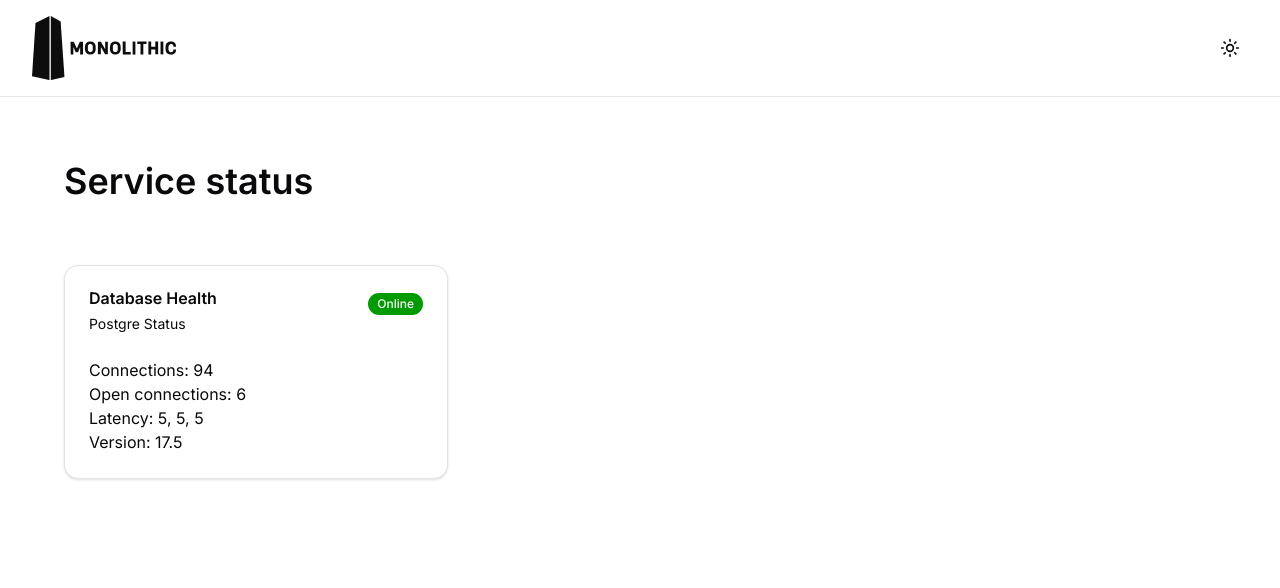
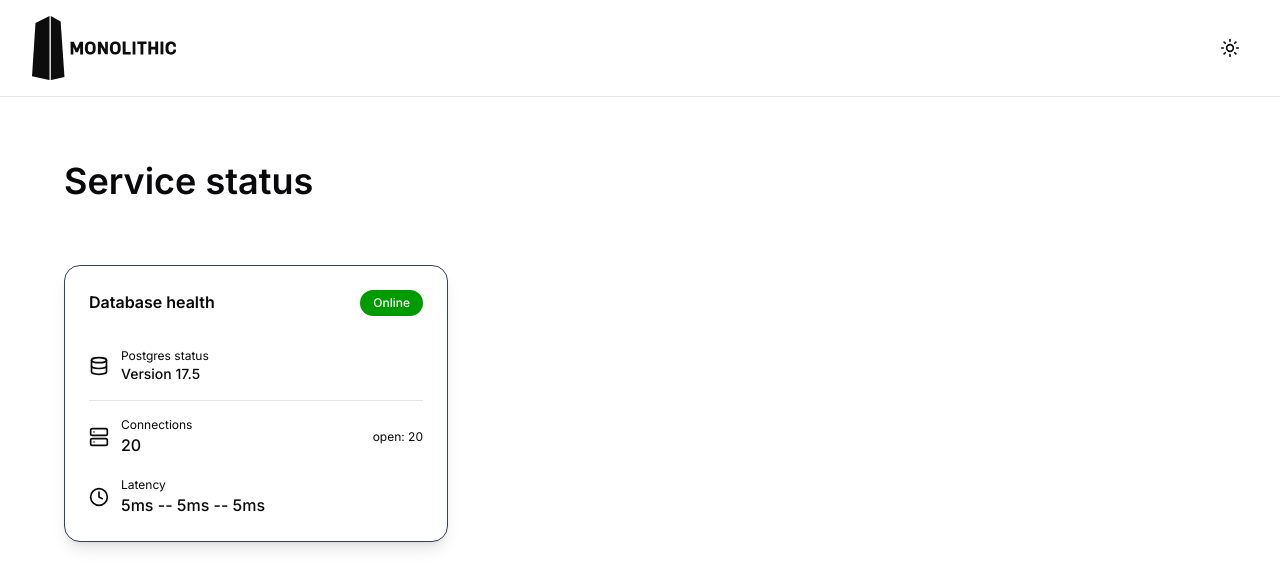
Before and after one commit to MonolithicIO/monolithic-website, a Next.js app: page /status in a window 1280 px wide. Shown: the top 588 px of the page. Built offline with nearby package versions, Linux system fonts and the light colour scheme.

Commit message:
feat: design new card

```diff
--- a/src/app/status/components/status_card.component.tsx
+++ b/src/app/status/components/service_status_card.component.tsx
@@ -2,68 +2,80 @@ import React from "react";
 import { Card, CardHeader, CardTitle, CardContent } from "@core/components/ui/card";
 import { Badge } from "@core/components/ui/badge";
 import { Separator } from "@core/components/ui/separator";
-import { Tooltip, TooltipTrigger, TooltipContent } from "@core/components/ui/tooltip";
-import { Server, Database, Clock, Info } from "lucide-react";
+// import { Tooltip, TooltipTrigger, TooltipContent } from "@core/components/ui/tooltip";
+import { LucideIcon } from "lucide-react";
 
-export interface DatabaseHealthModel {
-  isOnline: boolean;
-  connectionsAvailable: string;
-  openConnections: string;
-  latency: string[];
-  version?: string;
+export interface ServiceStatus {
+  title: string;
+  status: "online" | "offline";
+  header: { title: string; description: string; value: string; icon: LucideIcon };
+  content: {
+    icon: LucideIcon;
+    title: string;
+    value: string;
+    trailing:
+      | {
+          label: string;
+          value: string;
+        }
+      | undefined;
+  }[];
 }
 
-// Allow the `data` prop to be optional and provide sensible defaults so the
-// component doesn't crash when `data` is undefined (common during initial
-// render or if parent forgot to pass it).
 type Props = {
-  data?: Partial<DatabaseHealthModel> | null;
-  /** Optional loading state to show placeholders */
-  loading?: boolean;
+  data: ServiceStatus;
 };
 
-const DEFAULT_DATA: DatabaseHealthModel = {
-  isOnline: false,
-  connectionsAvailable: "—",
-  openConnections: "—",
-  latency: [],
-  version: undefined,
-};
-
-export default function DatabaseHealthCard({ data, loading = false }: Props) {
-  // merge provided data with defaults to avoid accessing properties on undefined
-  const merged: DatabaseHealthModel = { ...DEFAULT_DATA, ...(data ?? {}) } as DatabaseHealthModel;
-
-  // compute status color based on real data
-  const statusColor = merged.isOnline ? "bg-green-600/90 text-white" : "bg-red-600/90 text-white";
+export default function ServiceStatusCard({ data }: Props) {
+  const statusBadge = data.status === "online" ? "positive" : "destructive";
 
   return (
     <Card className="w-full max-w-sm rounded-2xl shadow-lg border border-gray-700">
-      <CardHeader className="flex items-start justify-between gap-4">
+      <CardHeader className="flex items-start justify-between">
         <div>
-          <CardTitle className="text-sm md:text-base">Database Health</CardTitle>
+          <CardTitle className="text-sm md:text-base">{data.title}</CardTitle>
         </div>
 
         <div className="flex items-center gap-2">
-          <Badge className={`px-3 py-1 rounded-full font-medium ${statusColor}`}>
-            {loading ? "Loading..." : merged.isOnline ? "Online" : "Offline"}
+          <Badge className={`px-3 py-1 rounded-full font-medium`} variant={statusBadge}>
+            {data.status === "online" ? "Online" : "Offline"}
           </Badge>
         </div>
       </CardHeader>
 
-      <CardContent className="pt-2">
+      <CardContent className="pt-2 ">
         <div className="flex items-center gap-3 mb-3 text-sm text-muted-foreground">
-          <Database className="w-4 h-4 opacity-80" />
+          <data.header.icon className="w-5 h-5" />
           <div className="flex flex-col">
-            <span className="text-xs">Postgre Status</span>
-            <span className="text-sm font-medium">Version {loading ? "..." : (merged.version ?? "—")}</span>
+            <span className="text-xs">{data.header.title}</span>
+            <span className="text-sm font-medium">
+              {data.header.description} {data.header.value}
+            </span>
           </div>
         </div>
 
-        <Separator className="my-2" />
+        <Separator className="my-2 my-4" />
 
-        <ul className="space-y-3">
-          <li className="flex items-center justify-between">
+        <ul className="space-y-5">
+          {data.content.map(item => (
+            <li key={item.title} className="flex items-center justify-between">
+              <div className="flex items-center gap-3">
+                <item.icon className="w-5 h-5" />
+                <div>
+                  <p className="text-xs text-muted-foreground">{item.title}</p>
+                  <p className="font-medium">{item.value}</p>
+                </div>
+              </div>
+
+              {item.trailing && (
+                <div className="text-xs text-muted-foreground">
+                  {item.trailing.label}: {item.trailing.value}
+                </div>
+              )}
+            </li>
+          ))}
+
+          {/* <li className="flex items-center justify-between">
             <div className="flex items-center gap-3">
               <Server className="w-4 h-4 opacity-80" />
               <div>
@@ -112,12 +124,8 @@ export default function DatabaseHealthCard({ data, loading = false }: Props) {
                 <p className="text-xs">Connections include pooled + active. Latency shows recent samples.</p>
               </TooltipContent>
             </Tooltip>
-          </li>
+          </li> */}
         </ul>
-
-        <div className="mt-4 flex items-center justify-end">
-          <button className="text-xs px-3 py-1 rounded-lg border border-gray-700">Refresh</button>
-        </div>
       </CardContent>
     </Card>
   );
--- a/src/app/status/page.tsx
+++ b/src/app/status/page.tsx
@@ -1,28 +1,41 @@
-import { Badge } from "@core/components/ui/badge";
-import { Card, CardAction, CardContent, CardDescription, CardHeader, CardTitle } from "@core/components/ui/card";
+import ServiceStatusCard from "./components/service_status_card.component";
+import { Clock, Database, Server } from "lucide-react";
 
 export default function Page() {
   return (
     <>
       <main className="flex min-h-screen flex-col items-start p-16 gap-16">
         <h1 className="text-4xl font-semibold">Service status</h1>
-        <section className="flex flex-wrap w-full flex-row gap-16 justify-start">
-          <Card className="w-full sm:w-64 md:w-80 lg:w-96">
-            <CardHeader>
-              <CardTitle>Database Health</CardTitle>
-              <CardDescription>Postgre Status</CardDescription>
-              <CardAction>
-                <Badge variant="positive">Online</Badge>
-              </CardAction>
-            </CardHeader>
-            <CardContent>
-              <p>Connections: 94</p>
-              <p>Open connections: 6</p>
-              <p>Latency: 5, 5, 5</p>
-              <p>Version: 17.5</p>
-            </CardContent>
-          </Card>
-        </section>
+
+        <ServiceStatusCard
+          data={{
+            title: "Database health",
+            status: "online",
+            header: {
+              title: "Postgres status",
+              description: "Version",
+              value: "17.5",
+              icon: Database,
+            },
+            content: [
+              {
+                icon: Server,
+                title: "Connections",
+                value: "20",
+                trailing: {
+                  label: "open",
+                  value: "20",
+                },
+              },
+              {
+                icon: Clock,
+                title: "Latency",
+                value: "5ms -- 5ms -- 5ms",
+                trailing: undefined,
+              },
+            ],
+          }}
+        />
       </main>
     </>
   );
```
